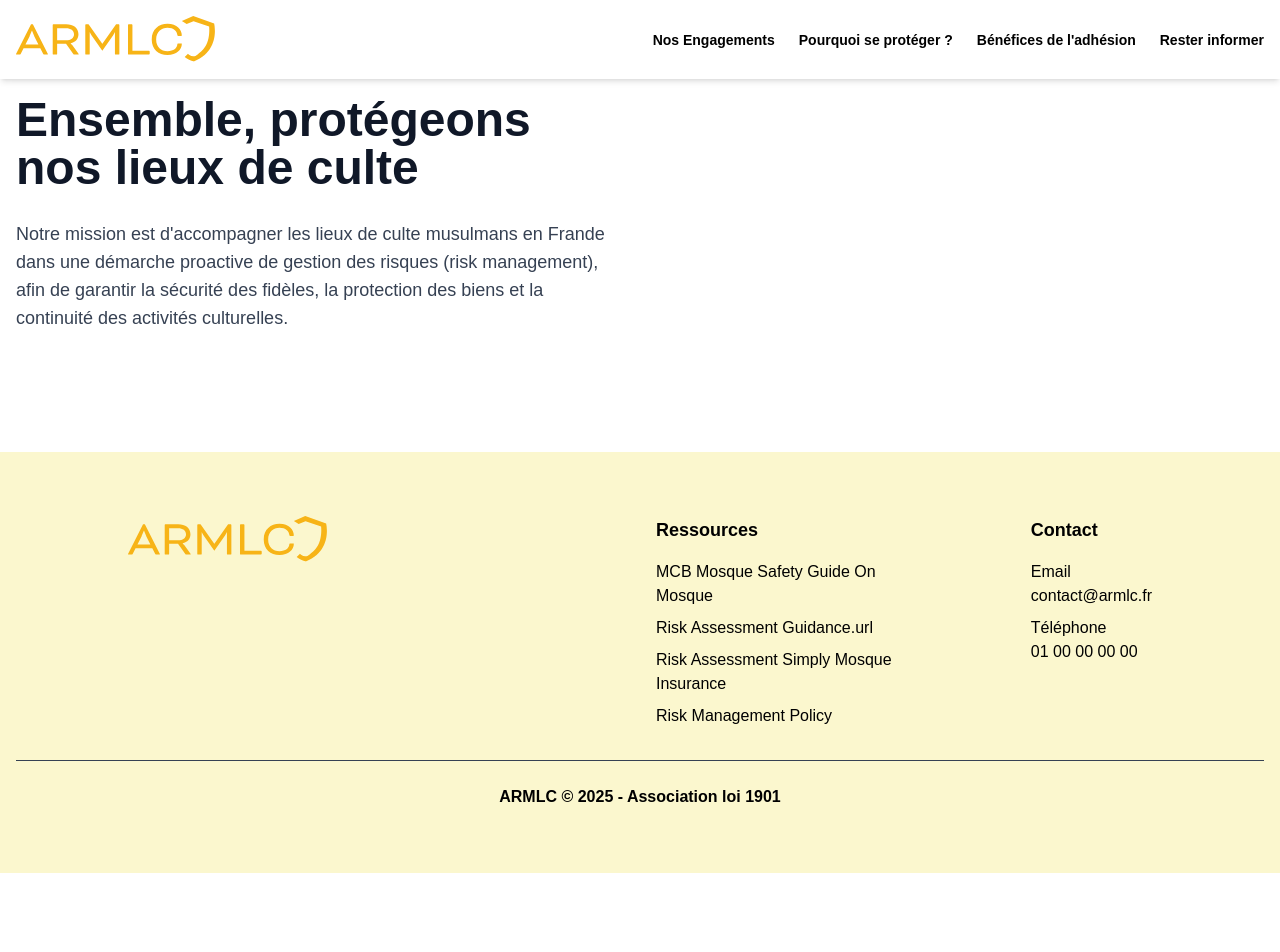
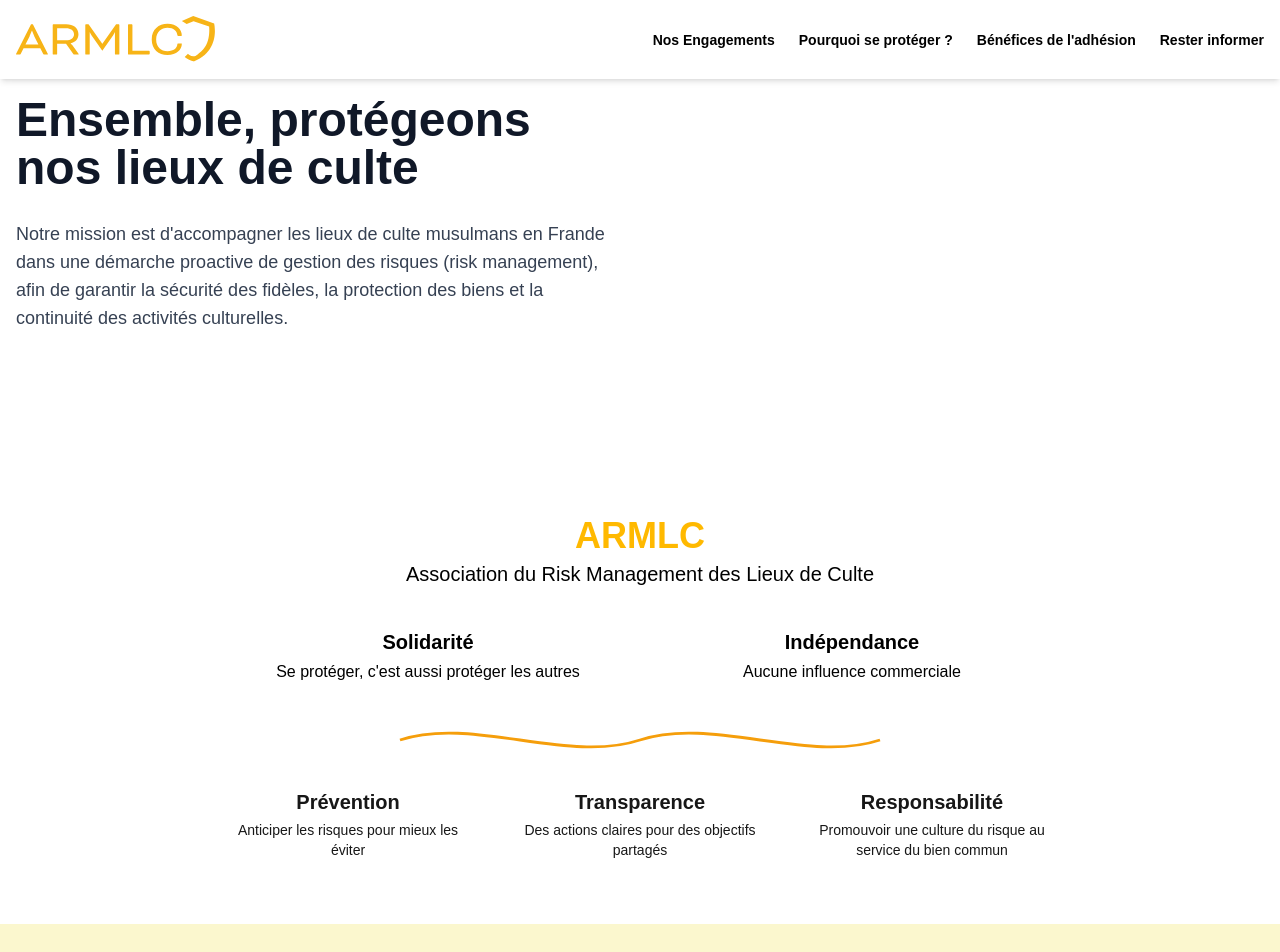
Before and after one commit to Brandon22030/adelab_test, a Next.js app: page / in a window 1280 px wide. Shown: the top 952 px of the page. Before the commit the page ends 873 px from the top, so only its background shows below. Built offline with nearby package versions, Linux system fonts and the light colour scheme; grey boxes are pictures that could not be loaded.

Commit message:
feat: Implement Missions Section

```diff
--- a/app/page.tsx
+++ b/app/page.tsx
@@ -1,12 +1,14 @@
 import Header from '../components/layout/Header';
 import Footer from '@/components/layout/Footer';
 import Hero from '@/components/sections/Hero';
+import Mission from '@/components/sections/Mission';
 
 export default function Home() {
   return (
     <main className="bg-white">
       <Header />
       <Hero />
+      <Mission />
       <Footer />
 
     </main>
--- a/components/sections/Hero.tsx
+++ b/components/sections/Hero.tsx
@@ -8,10 +8,10 @@ const Hero = () => {
         <div className="flex flex-col md:flex-row items-center">
           {/* Texte et CTA */}
           <div className="md:w-1/2 mb-8 md:mb-0 md:pr-8">
-            <h1 className="text-3xl md:text-4xl lg:text-5xl font-bold text-gray-900 mb-7">
+            <h1 className="text-3xl md:text-4xl lg:text-5xl font-bold text-gray-900 mb-7 text-center md:text-left">
               Ensemble, protégeons nos lieux de culte
             </h1>
-            <p className="text-gray-700 mb-6 text-base md:text-lg">
+            <p className="text-gray-700 mb-6 text-base md:text-lg text-center md:text-left">
                 Notre mission est d&apos;accompagner les lieux de culte musulmans en Frande dans une démarche proactive de gestion des risques (risk management), afin de garantir la sécurité des fidèles, la protection des biens et la continuité des activités culturelles.
             </p>
 
--- a/components/sections/Mission.tsx
+++ b/components/sections/Mission.tsx
@@ -0,0 +1,96 @@
+import React from "react";
+
+const Mission = () => {
+  return (
+    <section className="py-8 md:py-16 text-center">
+      <div className="mx-auto px-6 max-w-md md:max-w-4xl">
+        {/* Logo and Title */}
+        <div className="mb-10">
+          <h2 className="text-3xl md:text-4xl font-bold text-amber-400 mb-1">
+            ARMLC
+          </h2>
+          <p className="text-base md:text-xl text-black">
+            Association du Risk Management des Lieux de Culte
+          </p>
+        </div>
+
+        {/* Values with Wavy Line */}
+        <div className="relative">
+          {/* Top Values */}
+          <div className="flex justify-between mb-6 md:mb-8 text-black">
+            <div className="w-1/2 px-2">
+              <h3 className="font-bold text-sm md:text-xl mb-1">
+                Solidarité
+              </h3>
+              <p className="text-sm md:text-base">
+                Se protéger, c&apos;est aussi
+                protéger les autres
+              </p>
+            </div>
+
+            <div className="w-1/2 px-2">
+              <h3 className="font-bold text-sm md:text-xl mb-1">
+                Indépendance
+              </h3>
+              <p className="text-sm md:text-base ">
+                Aucune influence
+                commerciale
+              </p>
+            </div>
+          </div>
+
+          {/* The SVG Wave */}
+          <div className="mx-auto my-4 md:my-6">
+            <svg viewBox="0 0 500 50" className="w-full h-8 md:h-12">
+              <path
+                d="M0,25 C75,0 175,50 250,25 C325,0 425,50 500,25"
+                fill="none"
+                stroke="#F59E0B"
+                strokeWidth="3"
+              />
+            </svg>
+          </div>
+
+          {/* Bottom Values */}
+          <div className="grid grid-cols-3 md:gap-7 justify-between mt-4 md:mt-6">
+            <div className="px-1">
+              <h3 className="font-bold text-sm md:text-xl mb-1">
+                Prévention
+              </h3>
+              <p className="text-sm md:text-sm">
+                Anticiper les
+                risques pour
+                mieux les éviter
+              </p>
+            </div>
+
+            <div className="px-1">
+              <h3 className="font-bold text-sm md:text-xl mb-1">
+                Transparence
+              </h3>
+              <p className="text-sm md:text-sm">
+                Des actions claires
+                pour des objectifs
+                partagés
+              </p>
+            </div>
+
+            <div className="px-1">
+              <h3 className="font-bold text-sm md:text-xl mb-1">
+                Responsabilité
+              </h3>
+              <p className="text-sm md:text-sm ">
+                Promouvoir une
+                culture du risque
+                au service du bien
+                commun
+              </p>
+            </div>
+          </div>
+        </div>
+      </div>
+    </section>
+  );
+};
+
+export default Mission;
```
